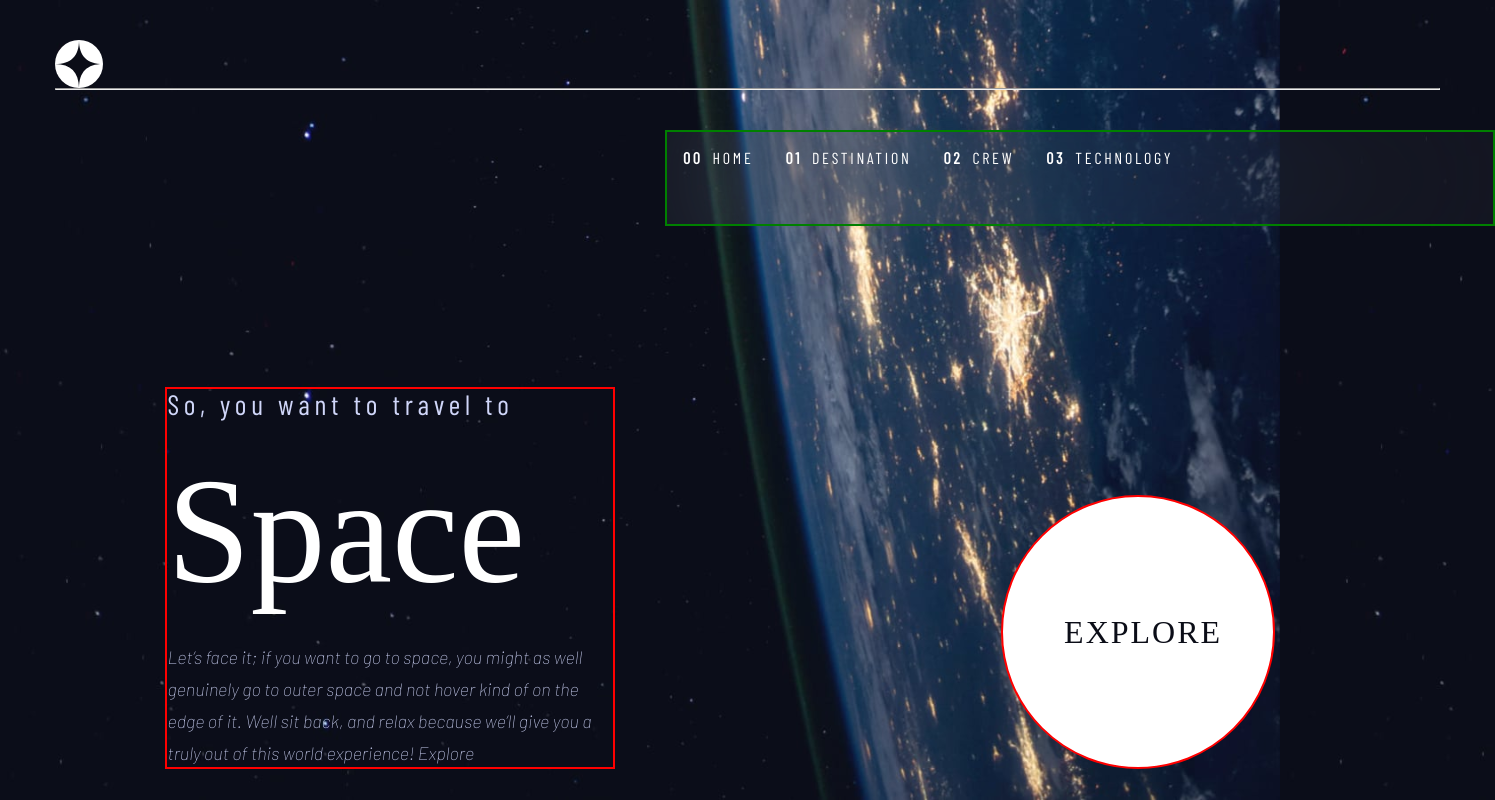
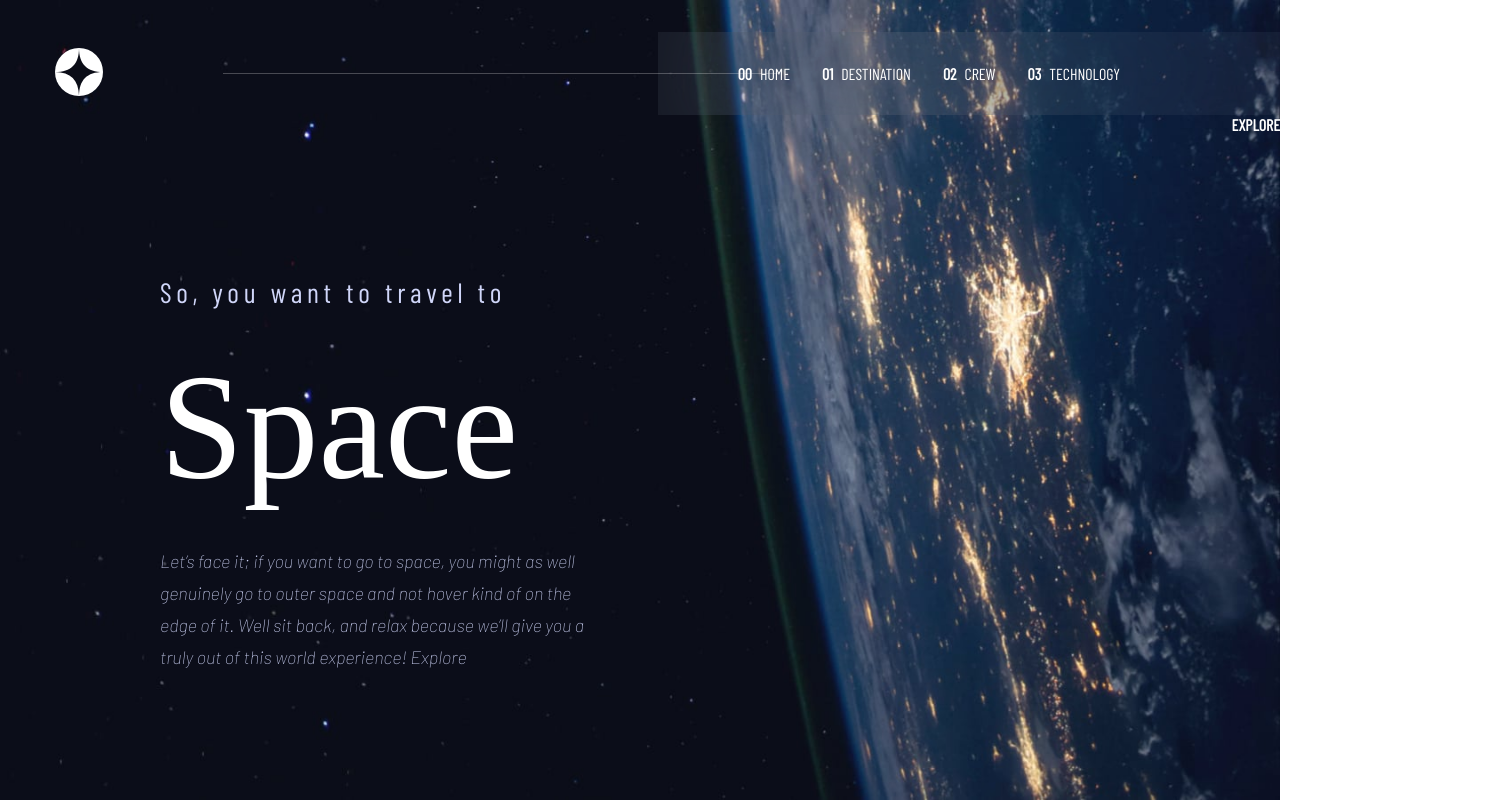
Before and after one commit to 55Nights/space-station, a plain HTML site: page index.html in a window 1280 px wide. Shown: the whole page, 1495 px wide, since content can reach past the window. Drawn offline with nearby package versions, Linux system fonts and the light colour scheme; a web font is replaced by a local one.

Commit message:
space tourism files

```diff
--- a/index.html
+++ b/index.html
@@ -14,15 +14,16 @@
  <header>
      <nav>
          <div class="logo"><img src="./assets/shared/logo.svg" alt=" This is a picture of the logo"></div>
-         <hr>
+         <div class="line"></div>
          <ul>
-             <li><strong>00</strong>HOME</li>
-             <li><strong>01</strong>DESTINATION</li>
-             <li> <strong>02</strong>CREW</li>
-             <li> <strong>03</strong>TECHNOLOGY</li>
+             <li><a href="#"><strong>00</strong>HOME</a></li>
+             <li><a href="#"><strong>01</strong>DESTINATION</a></li>
+             <li><a href="#"><strong>02</strong>CREW</a></li>
+             <li><a href="#"><strong>03</strong>TECHNOLOGY</a></li>
          </ul>
      </nav>
  </header>
+ <main>
     <section class="header">
         <p class=" intro">So, you want to travel to</p>
         <h2>Space</h2>
@@ -32,8 +33,10 @@
              Well sit back, and relax because we’ll give you a truly out
              of this world experience! Explore</p>
     </section>
- <section class=" button">
+    <section class="button">
         <h4>EXPLORE</h4>
     </section>
+ </main>
+
 </body>
 </html>
--- a/style.css
+++ b/style.css
@@ -4,6 +4,7 @@
   box-sizing: border-box;
   color: white;
   list-style: none;
+  text-decoration: none;
   font-family: "Barlow Condensed", sans-serif;
 }
 body {
@@ -11,138 +12,113 @@ body {
   position: relative;
   background-size: cover;
 }
-nav {
-    position: absolute;
-width: 1385px;
-height: 96px;
-left: 55px;
-top: 40px;
+nav{
+  width: 100%;
+  margin-top: 2rem;
+  margin-left: 0.01rem;
+
+
+  display: flex;
+  justify-content: space-between;
+  align-items: center;
 
 }
-.logo {
-  width: 48px;
-  height: 48px;
-  left: 55px;
-  top: 64px;
+.logo{
+  margin-left: 55px;
 }
-ul {
+
+.line{
   position: relative;
-    width: 830px;
-    height: 96px;
-    left: 610px;
-    top: 40px;
+  width: 650px;
+height: 1px;
+left: 120px;
+z-index: 1;
 
+background: #FFFFFF;
+mix-blend-mode: normal;
+opacity: 0.25;
+}
+ul{
+
+ display: flex;
+ justify-content: space-between;
+ align-items: center;
  background: rgba(255, 255, 255, 0.04);
  backdrop-filter: blur(81.5485px);
-  display: flex;
-  border:  2px solid green;
-}
-li {
-  margin: 1rem;
-  font-family: Barlow Condensed;
-font-style: normal;
-font-weight: normal;
-font-size: 16px;
-line-height: 19px;
-letter-spacing: 2.7px;
-
-color: #FFFFFF;
 
 }
+li{
+  margin-left: 1rem;
+  margin-right: 1rem;
+  margin-top: 2rem;
+  padding-bottom: 2rem;
+
+}
+a{
+  padding-bottom: 2rem;
+
+}
+li:last-child{
+
+  margin-right: 10rem;
+}
+li:first-child{
+  margin-left: 5rem;
+
+}
+
 strong{
-    margin-right: 10px;
+  margin-right: 0.5rem;
+  padding-bottom: 2rem;
 }
-.header {
-  border: 2px solid red;
-  position: absolute;
+
+main{
+
+  display: flex;
+  justify-content: space-between;
+}
+.header{
+
   width: 450px;
   height: 382px;
-  left: 165px;
-  top: 387px;
+  margin-top: 10rem;
+  margin-left: 10rem;
 }
-p.intro {
-  position: absolute;
-  height: 34px;
-  left: 0.11%;
-  right: 15.67%;
-  top: calc(50% - 34px / 2 - 174px);
-
-  font-family: Barlow Condensed;
+.intro{
+  margin-bottom: 2rem;
+font-family: 'Barlow Condensed';
 font-style: normal;
-  font-weight: normal;
+font-weight: 400;
 font-size: 28px;
 line-height: 34px;
 /* identical to box height */
 
 letter-spacing: 4.725px;
 
-  color: #d0d6f9;
+color: #D0D6F9;
 }
-h2 {
-    position: absolute;
-    height: 172px;
-    left: 0%;
-    right: 1.11%;
-    top: calc(50% - 172px/2 - 47px);
-
-    font-family: Bellefair;
+h2{
+  font-family: 'Bellefair';
 font-style: normal;
-    font-weight: normal;
+font-weight: 400;
 font-size: 150px;
 line-height: 172px;
+margin-bottom: 2rem;
 /* identical to box height */
 
 
-    color: white;
+color: #FFFFFF;
 
 }
-p.body {
-  position: absolute;
-  height: 128px;
-  left: 0.11%;
-  right: 1.22%;
-  top: calc(50% - 128px / 2 + 127px);
-
-  font-family: Barlow;
+.body{
+  font-family: 'Barlow';
 font-style: normal;
-  font-weight: normal;
+font-weight: 400;
 font-size: 18px;
 line-height: 32px;
 /* or 178% */
 
-  color: #d0d6f9;
-}
-.button {
-  position: relative;
-  width: 274px;
-  height: 274px;
-  left: 1001px;
-  top: 495px;
-  border-radius: 50%;
-  background-color: white;
-  color: black;
-  border: 2px solid red;
-  text-align: center;
+
+color: #D0D6F9;
 
 }
-h4 {
-    position: absolute;
-    height: 37px;
-    left: 22.63%;
-    right: 23.36%;
-    top: calc(50% - 37px/2 + 0.5px);
-
-    font-family: Bellefair;
-    font-style: normal;
-    font-weight: normal;
-    font-size: 32px;
-    line-height: 37px;
-    /* identical to box height */
-
-    letter-spacing: 2px;
-
-    color: #0B0D17;
-
-
-
-}
```
Lines whose indentation alone changed are shown as unchanged.
